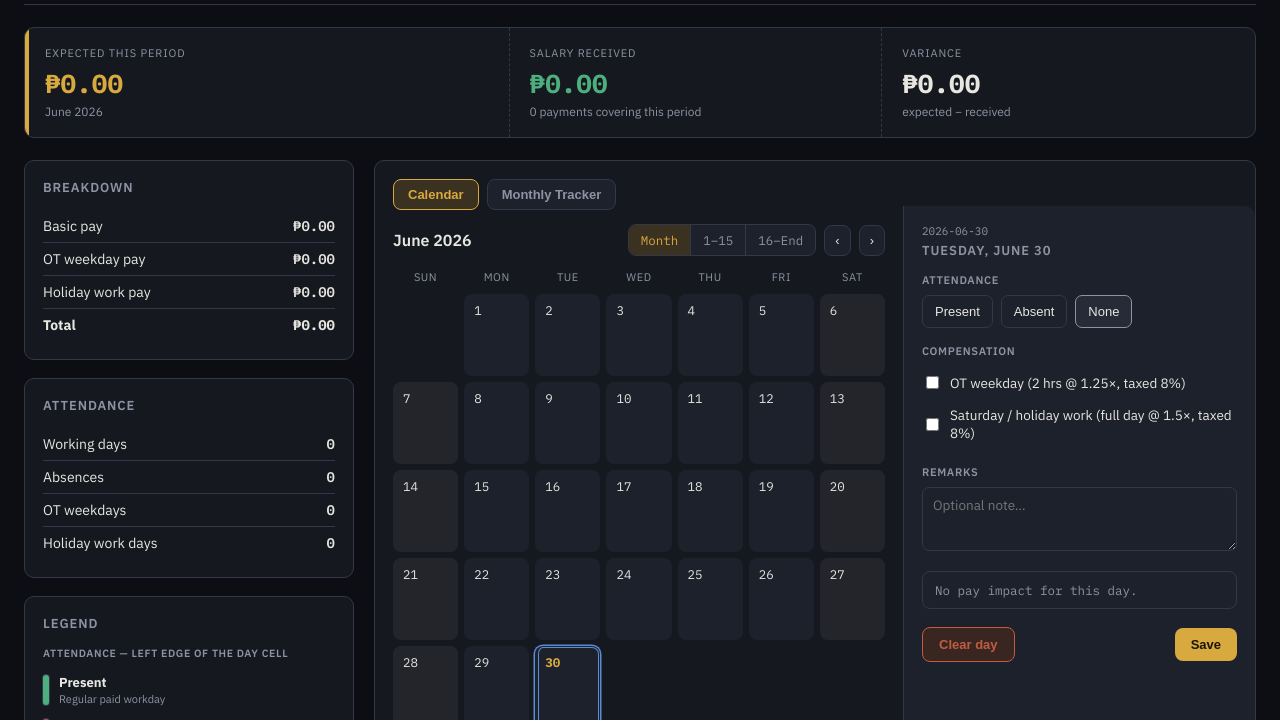
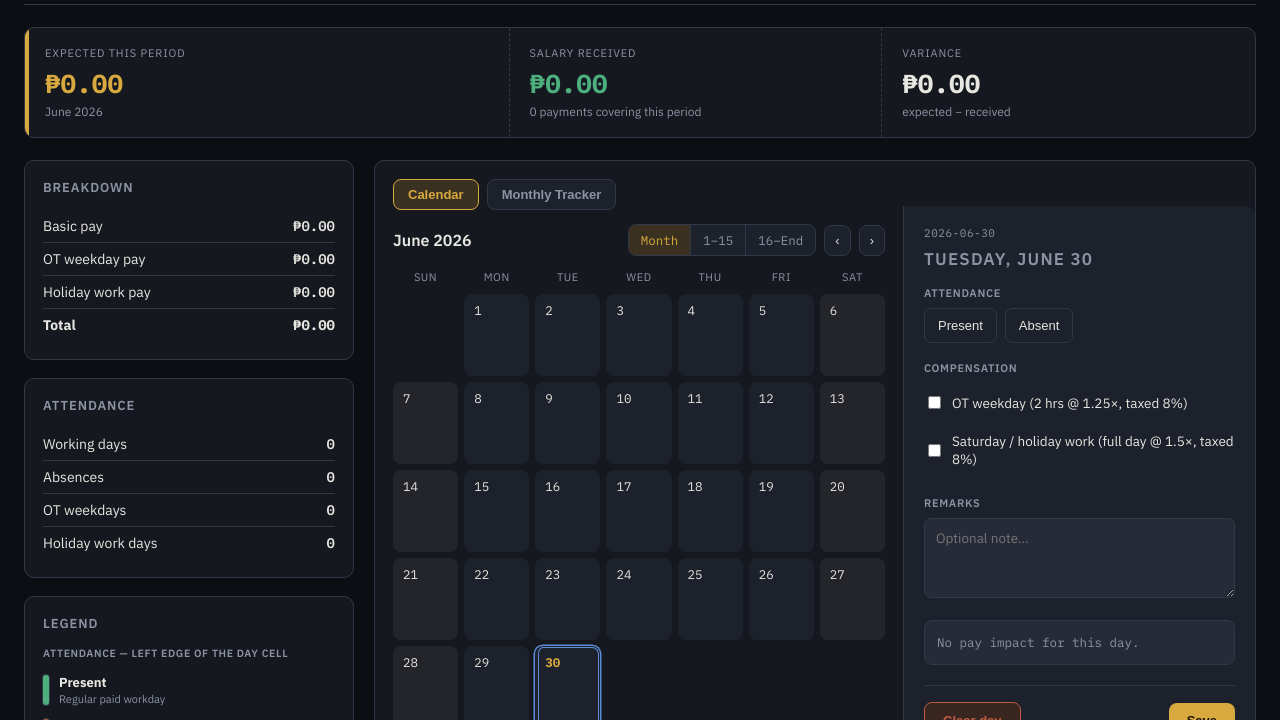
Before and after one commit to jlplrma/salary-portal, a plain HTML site: page index.html in a window 1280 px wide. Shown: the part 80-800 px from the top of the page. Drawn offline with Linux system fonts and the light colour scheme.

Commit message:
Update index.html
v17.1

```diff
--- a/index.html
+++ b/index.html
@@ -148,17 +148,18 @@ header{display:flex;align-items:baseline;justify-content:space-between;flex-wrap
 .split{display:grid;grid-template-columns:1.5fr 1fr;gap:0;margin:-18px}
 .split-left{padding:18px}
 .split-right{
-  padding:18px;border-left:1px solid var(--hair);background:var(--paper2);
+  padding:20px;border-left:1px solid var(--hair);background:var(--paper2);
   border-radius:0 var(--radius) var(--radius) 0;min-width:0;
-}
-.panel-eyebrow{font-size:11px;color:var(--muted);font-family:'IBM Plex Mono',monospace;margin:0 0 4px}
-.panel-actions{display:flex;justify-content:space-between;align-items:center;margin-top:18px;gap:8px}
+  overflow-y:auto;max-height:calc(100vh - 140px);
+}
+.panel-eyebrow{font-size:11px;color:var(--muted);font-family:'IBM Plex Mono',monospace;margin:0 0 8px;letter-spacing:.05em;text-transform:uppercase}
+.panel-actions{display:flex;justify-content:space-between;align-items:center;margin-top:20px;gap:8px;padding-top:16px;border-top:1px solid var(--hair)}
 
 .payments-section{margin-top:18px;padding-top:16px;border-top:1px solid var(--hair)}
 .payments-section-head{display:flex;justify-content:space-between;align-items:center;margin-bottom:10px}
 .payment-row{
-  display:flex;align-items:center;gap:10px;padding:9px 8px;border-radius:7px;cursor:pointer;
-  font-size:12.5px;border:1px solid transparent;
+  display:flex;align-items:center;gap:10px;padding:10px 10px;border-radius:7px;cursor:pointer;
+  font-size:12.5px;border:1px solid transparent;transition:all .15s;
 }
 .payment-row:hover{background:var(--paper3);border-color:var(--hair)}
 .payment-row .pr-date{font-family:'IBM Plex Mono',monospace;color:var(--muted);width:78px;flex-shrink:0}
@@ -260,31 +261,40 @@ table.tracker td.remarks{font-family:'IBM Plex Sans',Arial,sans-serif;color:var(
 .modalbox{background:var(--paper);border:1px solid var(--hair);width:min(480px,92vw);max-height:88vh;overflow:auto;padding:22px;border-radius:14px}
 .modalbox h3{margin:0 0 4px;font-size:16px}
 .modalbox .sub-date{color:var(--muted);font-size:12px;font-family:'IBM Plex Mono',monospace;margin-bottom:16px}
-.fieldgroup{margin-bottom:16px}
+.fieldgroup{margin-bottom:18px}
 .fieldgroup .lbl{font-size:11px;text-transform:uppercase;letter-spacing:.06em;color:var(--muted);margin-bottom:8px;font-weight:600}
 .optrow{display:flex;flex-wrap:wrap;gap:8px}
 .optbtn{
   background:var(--paper2);border:1px solid var(--hair);color:var(--text);
-  padding:8px 12px;border-radius:7px;font-size:13px;cursor:pointer;
-}
+  padding:9px 13px;border-radius:7px;font-size:13px;cursor:pointer;transition:all .15s;font-weight:500;
+}
+.optbtn:hover{border-color:var(--muted)}
 .optbtn:disabled{opacity:.35;cursor:not-allowed;text-decoration:line-through}
 .optbtn.sel-present.active{background:var(--green-soft);border-color:var(--green);color:var(--green)}
 .optbtn.sel-absent.active{background:var(--rust-soft);border-color:var(--rust);color:var(--rust)}
-.optbtn.sel-none.active{background:var(--paper3);border-color:var(--muted);color:var(--text)}
+
 .optbtn.active{background:var(--gold-soft);border-color:var(--gold);color:var(--gold)}
-.checkrow{display:flex;align-items:center;gap:8px;padding:7px 0;font-size:13.5px}
-textarea,input[type=text],input[type=number]{
-  width:100%;background:var(--paper2);color:var(--text);border:1px solid var(--hair);
-  border-radius:7px;padding:8px 10px;font-family:'IBM Plex Sans',Arial,sans-serif;font-size:13.5px;
-}
-textarea{height:64px;resize:vertical}
-.preview{background:var(--paper2);border:1px solid var(--hair);border-radius:8px;padding:10px 12px;font-family:'IBM Plex Mono',monospace;font-size:12.5px;color:var(--muted);margin-top:4px}
-.preview b{color:var(--gold)}
+.checkrow{display:flex;align-items:center;gap:8px;padding:10px 0;font-size:13.5px}
+textarea,input[type=text],input[type=number],input[type=date]{
+  width:100%;background:var(--paper3);color:var(--text);border:1px solid var(--hair);
+  border-radius:7px;padding:10px 11px;font-family:'IBM Plex Sans',Arial,sans-serif;font-size:13.5px;
+  transition:all .15s;
+}
+textarea:focus,input[type=text]:focus,input[type=number]:focus,input[type=date]:focus{
+  border-color:var(--gold);background:var(--paper2);outline:none;
+}
+textarea{height:80px;resize:vertical}
+.preview{background:var(--paper3);border:1px solid var(--hair);border-radius:8px;padding:12px;font-family:'IBM Plex Mono',monospace;font-size:12.5px;color:var(--muted);margin-top:4px;line-height:1.5}
+.preview b{color:var(--gold);font-weight:700}
 .modal-actions{display:flex;justify-content:space-between;margin-top:18px;gap:8px}
-.btn{border:none;border-radius:8px;padding:9px 16px;font-size:13px;cursor:pointer;font-weight:600}
+.btn{border:none;border-radius:8px;padding:10px 18px;font-size:13px;cursor:pointer;font-weight:600;transition:all .15s}
+.btn:hover{transform:translateY(-1px)}
 .btn-primary{background:var(--gold);color:#1a1404}
+.btn-primary:hover{box-shadow:0 4px 12px rgba(216, 169, 63, 0.25)}
 .btn-ghost{background:transparent;color:var(--muted);border:1px solid var(--hair)}
+.btn-ghost:hover{border-color:var(--text);color:var(--text)}
 .btn-danger{background:var(--rust-soft);color:var(--rust);border:1px solid var(--rust)}
+.btn-danger:hover{background:var(--rust);color:var(--paper2)}
 
 /* settings modal */
 .settingsgrid{display:grid;grid-template-columns:1fr 1fr;gap:12px}
@@ -427,14 +437,13 @@ textarea{height:64px;resize:vertical}
           <!-- Day editor -->
           <div id="dayPanel">
             <p class="panel-eyebrow" id="dateSub">—</p>
-            <h3 id="dateTitle" style="margin:0 0 14px">Select a day</h3>
+            <h3 id="dateTitle" style="margin:0 0 16px;font-size:17px;font-weight:600">Select a day</h3>
 
             <div class="fieldgroup">
               <div class="lbl">Attendance</div>
               <div class="optrow" id="statusRow">
                 <button class="optbtn sel-present" data-status="present">Present</button>
                 <button class="optbtn sel-absent" data-status="absent">Absent</button>
-                <button class="optbtn sel-none" data-status="">None</button>
               </div>
             </div>
 
@@ -460,7 +469,7 @@ textarea{height:64px;resize:vertical}
           <!-- Payment editor -->
           <div id="paymentPanel" style="display:none">
             <p class="panel-eyebrow">Payment</p>
-            <h3 id="paymentPanelTitle" style="margin:0 0 14px">Log a payment</h3>
+            <h3 id="paymentPanelTitle" style="margin:0 0 16px;font-size:17px;font-weight:600">Log a payment</h3>
 
             <div class="fieldgroup">
               <div class="lbl">Date received</div>
@@ -1308,7 +1317,15 @@ function updatePayPreview(){
     let parts = [];
     if(pay.basic) parts.push(`basic <b>${peso(pay.basic)}</b>`);
     if(pay.otwd) parts.push(`OT <b>${peso(pay.otwd)}</b>`);
-    if(pay.otsh) parts.push(`holiday <b>${peso(pay.otsh)}</b>`);
+
+    // For Saturday/Holiday, show as basic + OT breakdown
+    if(pay.otsh){
+      const r = store.settings;
+      const basicComponent = r.dailyRate * (1 - r.otTax/100);
+      const otComponent = pay.otsh - basicComponent;
+      parts.push(`basic <b>${peso(basicComponent)}</b> + OT <b>${peso(otComponent)}</b>`);
+    }
+
     preview.innerHTML = parts.join(" + ") + ` = <b>${peso(pay.total)}</b> (using current settings)`;
   }
   if(draft.otHoliday && draft.status === "absent"){
@@ -1412,7 +1429,7 @@ document.querySelectorAll(".viewtabs button").forEach(btn=>{
     document.querySelectorAll(".viewtabs button").forEach(b=>b.classList.remove("active"));
     btn.classList.add("active");
     const view = btn.dataset.view;
-    document.getElementById("calendarView").style.display = view === "calendar" ? "block" : "none";
+    document.getElementById("calendarView").style.display = view === "calendar" ? "grid" : "none";
     document.getElementById("trackerView").style.display = view === "tracker" ? "block" : "none";
   });
 });
```
